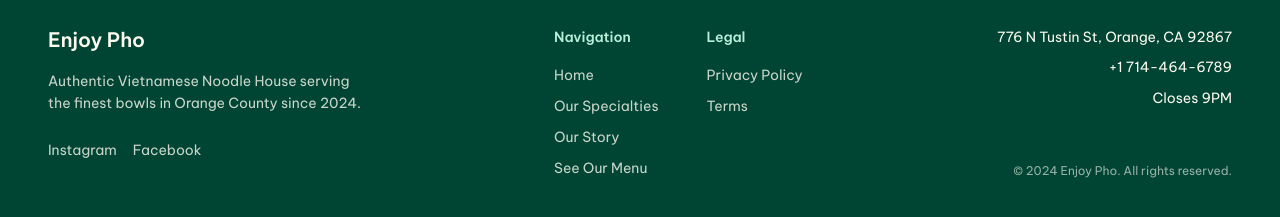
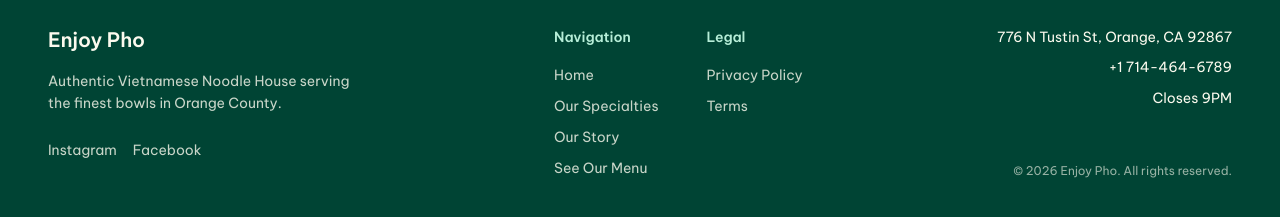
Before and after one commit to Florent-8/enjoy_pho_page, a plain HTML site: page code.html in a window 1280 px wide. Shown: the part 4094-4311 px from the top of the page. Drawn offline with nearby package versions, Linux system fonts and the light colour scheme.

Commit message:
Update footer text for authenticity and correct copyright year

```diff
--- a/code.html
+++ b/code.html
@@ -522,7 +522,7 @@
           >
           <p class="opacity-80 mb-6">
             Authentic Vietnamese Noodle House serving the finest bowls in Orange
-            County since 2024.
+            County.
           </p>
           <div class="flex gap-4">
             <a
@@ -566,7 +566,7 @@
           <p class="mb-2">+1 714-464-6789</p>
           <p class="mb-8">Closes 9PM</p>
           <p class="opacity-60 text-xs mt-auto">
-            © 2024 Enjoy Pho. All rights reserved.
+            © 2026 Enjoy Pho. All rights reserved.
           </p>
         </div>
       </div>
```
